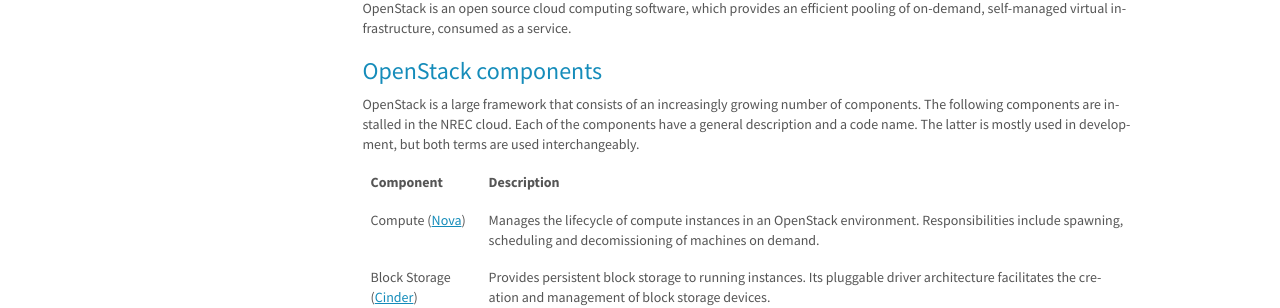
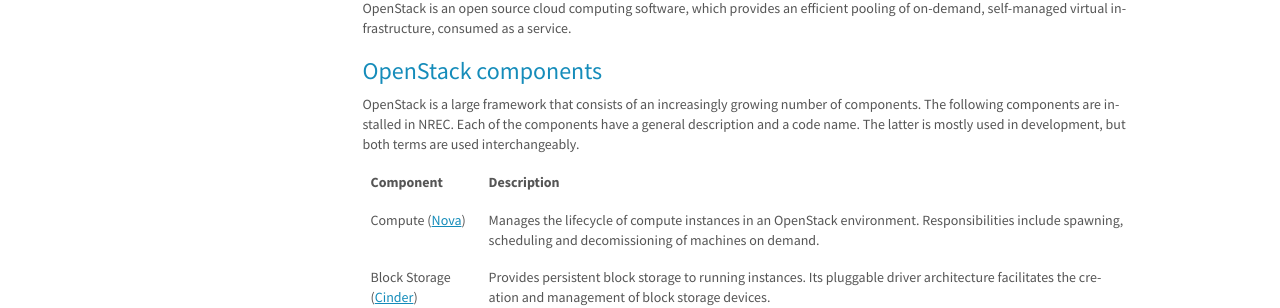
Before and after one commit to norcams/docs-enduser, a Sphinx documentation site: the page built from docs/intro.rst, in a window 1280 px wide and 900 px high, scrolled down 2334 px. Shown: the part 165-473 px from the top of the window. Built offline with Sphinx 7.4.7, drawn with Linux system fonts in a browser that asks for light colours; some of the changed text lies outside the part shown.

Commit message:
simpler NREC sentences

```diff
--- a/docs/intro.rst
+++ b/docs/intro.rst
@@ -43,7 +43,7 @@ to commercial cloud providers.
 We are a community cloud aiming to provide a modern, flexible and secure IT
 infrastucture, tailored to the needs of the research and higher education sector.
 
-Who can use the NREC?
+Who can use NREC?
 ------------------------------
 
 .. _Terms of Service: terms-of-service.html
@@ -91,7 +91,7 @@ mechanism and the service itself. This is explained in detail in
 `Logging in`_.
 
 
-What can you do with the NREC cloud?
+What can you do with NREC?
 ---------------------------------------
 
 As an OpenStack cloud end user, you can provision your own resources
@@ -165,7 +165,7 @@ OpenStack components
 
 OpenStack is a large framework that consists of an increasingly
 growing number of components. The following components are installed
-in the NREC cloud. Each of the components have a general
+in NREC. Each of the components have a general
 description and a code name. The latter is mostly used in development,
 but both terms are used interchangeably.
 
```
